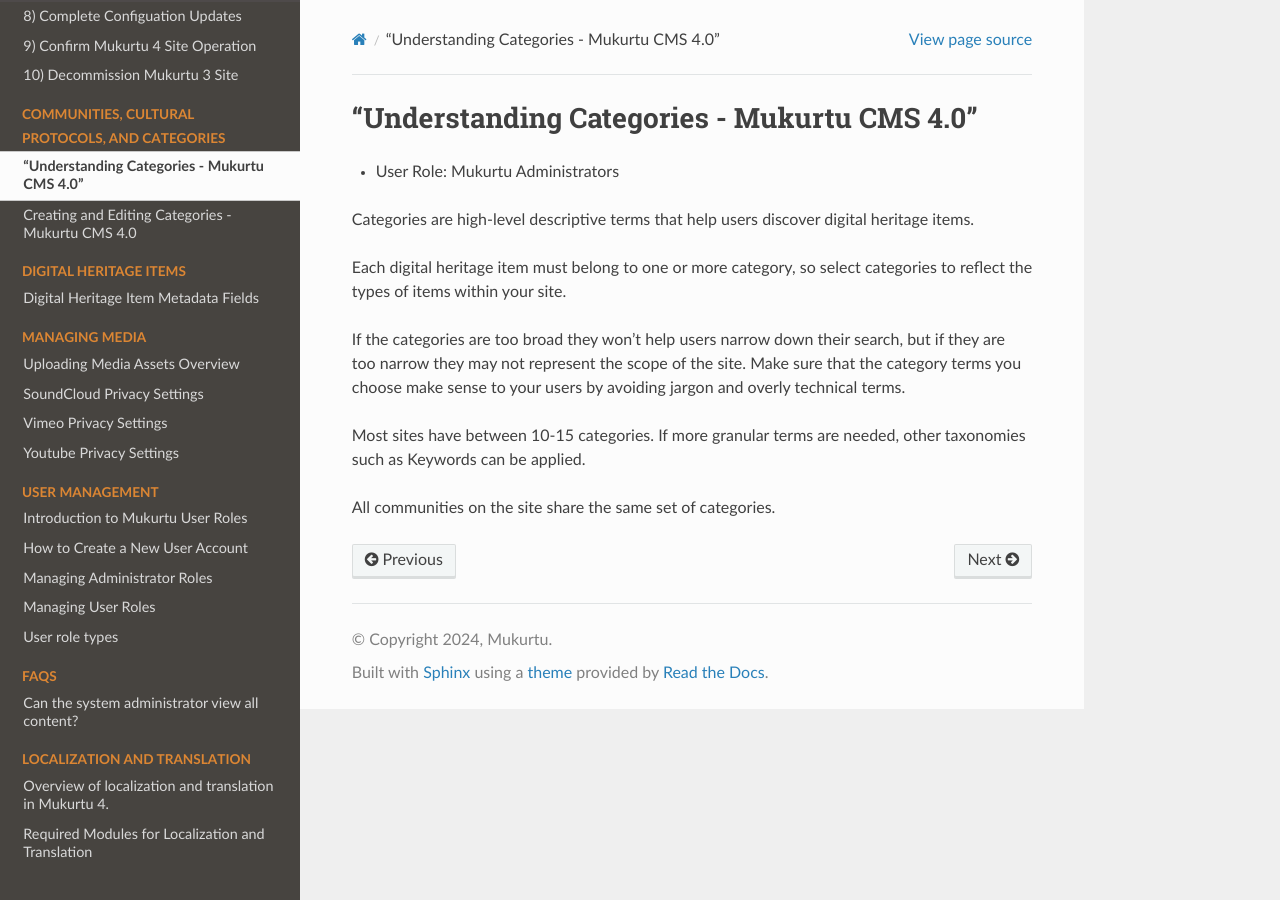
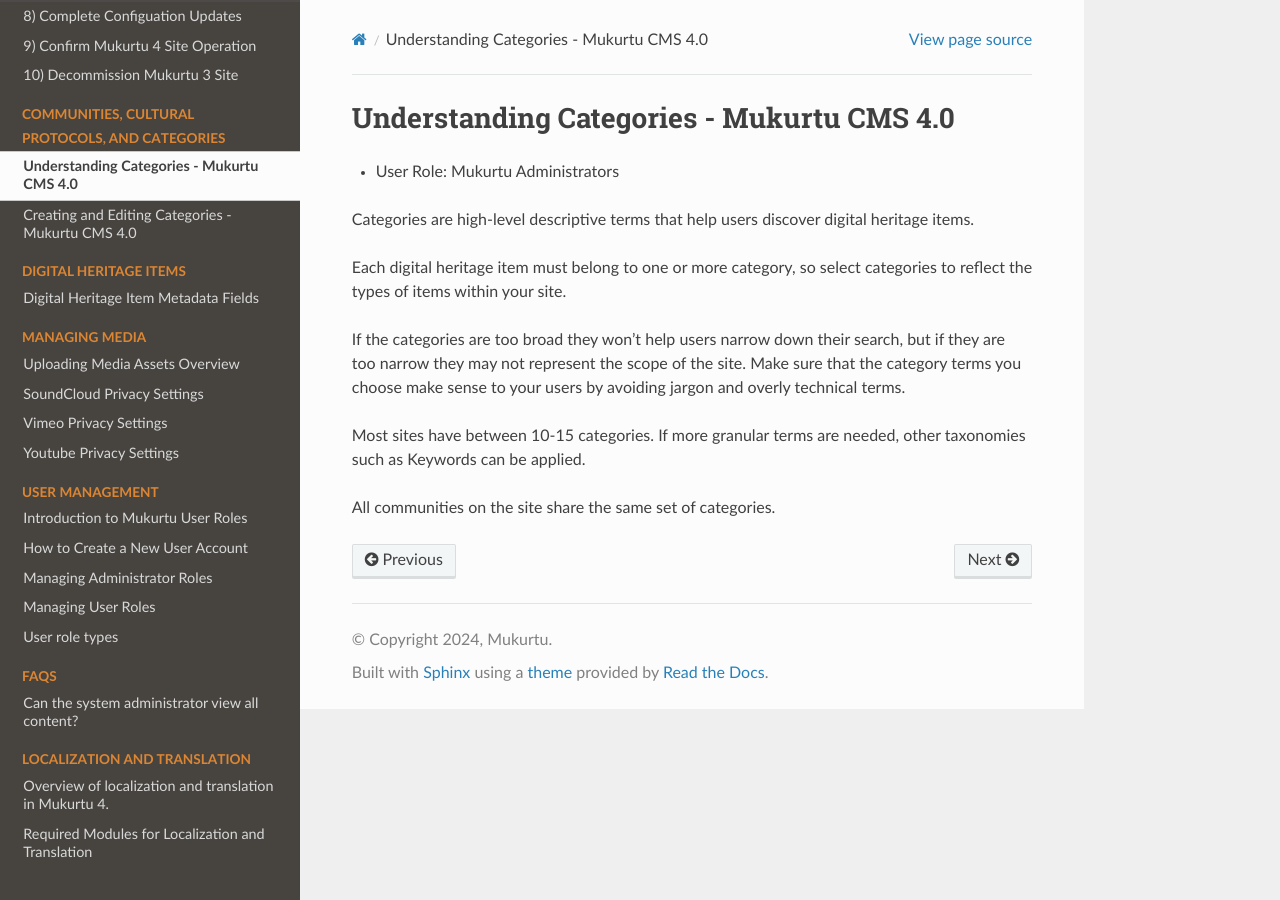
Before and after one commit to MukurtuCMS/mukurtudocs, a Sphinx documentation site: the page built from docs/source/3Cs/understanding-categories.md, in a window 1280 px wide. Built offline with Sphinx 7.4.7 and the Read the Docs theme 3.1.0, drawn with Linux system fonts in a browser that asks for light colours.

```diff
--- a/docs/source/communities-protocols-categories/understanding-categories.md
+++ b/docs/source/3Cs/understanding-categories.md
@@ -1,4 +1,4 @@
-# "Understanding Categories - Mukurtu CMS 4.0"
+# Understanding Categories - Mukurtu CMS 4.0
 
 - User Role: Mukurtu Administrators
 
--- a/docs/source/index.rst
+++ b/docs/source/index.rst
@@ -46,8 +46,8 @@ The complete Mukurtu Support Documentation can be downloaded as a PDF here: `Lat
    :maxdepth: 1
    :caption: Communities, Cultural Protocols, and Categories
 
-   communities-protocols-categories/understanding-categories
-   communities-protocols-categories/creating-categories
+   3Cs/understanding-categories
+   3Cs/creating-categories
 
 
 
```
Also changed, not shown: docs/source/3Cs/creating-categories.md (renamed from docs/source/communities-protocols-categories/creating-categories.md).
